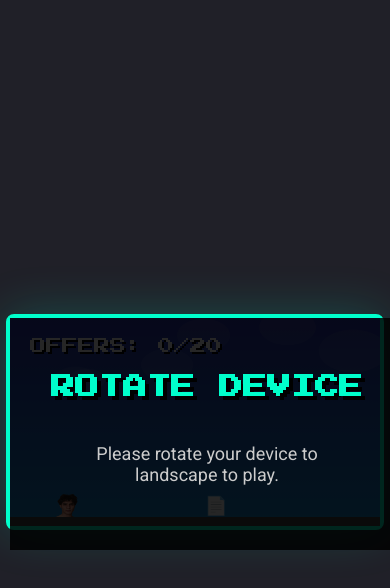
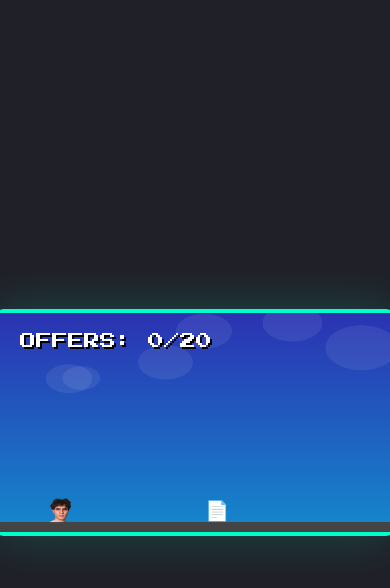
Before and after one commit to itsjedihere-stack/shumailragebait, a plain HTML site: page index.html in a window 390 px wide. Both pictures are taken after a click on the button "START GRINDING". Shown: the top 588 px of the page. Drawn offline with Linux system fonts and the light colour scheme; files whose address does not match are found by name.

Commit message:
Add files via upload

```diff
--- a/index.html
+++ b/index.html
@@ -130,11 +130,6 @@
             </div>
         </div>
 
-        <div id="rotateNotice" class="ui-layer hidden">
-            <h1>Rotate Device</h1>
-            <p>Please rotate your device to landscape to play.</p>
-        </div>
-
         <div id="gameOverScreen" class="ui-layer hidden">
             <h1 style="color: var(--danger)">Disappointed</h1>
             <p>Rejection Letter Received.</p>
@@ -168,9 +163,9 @@
 
         function fitCanvas() {
             const dpr = window.devicePixelRatio || 1;
-            // compute CSS size constrained to viewport while preserving aspect
-            const maxCssW = Math.min(WIDTH, window.innerWidth - 20);
-            const maxCssH = Math.min(HEIGHT, window.innerHeight - 80);
+            // compute CSS size constrained to the full viewport while preserving aspect
+            const maxCssW = window.innerWidth;
+            const maxCssH = window.innerHeight;
             let cssW = maxCssW;
             let cssH = Math.round(cssW * HEIGHT / WIDTH);
             if (cssH > maxCssH) {
@@ -253,36 +248,30 @@
         // Start button binding (use shipped avatar only) — also unlock audio on user gesture
         document.addEventListener('DOMContentLoaded', () => {
             const startBtn = document.getElementById('startBtn');
-            startBtn.addEventListener('click', () => {
+            startBtn.addEventListener('click', async () => {
                 unlockAudio();
                 if (!game) game = new Game();
                 if (!game.avatar && typeof defaultAvatar !== 'undefined') game.avatar = defaultAvatar;
+                // Request fullscreen then try to lock orientation to landscape (works in many mobile browsers when in fullscreen)
+                try {
+                    const gc = document.getElementById('game-container');
+                    if (gc && gc.requestFullscreen) await gc.requestFullscreen();
+                } catch (e) {}
+                try {
+                    if (screen.orientation && screen.orientation.lock) {
+                        await screen.orientation.lock('landscape').catch(() => {});
+                    } else if (screen.lockOrientation) {
+                        try { screen.lockOrientation('landscape'); } catch (e) {}
+                    }
+                } catch (e) {}
+
+                fitCanvas();
                 game.start();
             });
 
-            // initial canvas sizing and wire resize + orientation check
+            // initial canvas sizing and wire resize
             fitCanvas();
-            function checkOrientation() {
-                const rotateEl = document.getElementById('rotateNotice');
-                if (window.innerWidth < window.innerHeight) {
-                    // portrait — ask user to rotate and pause game if running
-                    if (rotateEl) rotateEl.classList.remove('hidden');
-                    if (typeof game !== 'undefined' && game && game.isRunning) {
-                        game._wasRunning = true;
-                        game.isRunning = false;
-                    }
-                } else {
-                    if (rotateEl) rotateEl.classList.add('hidden');
-                    fitCanvas();
-                    if (typeof game !== 'undefined' && game && game._wasRunning) {
-                        game.isRunning = true;
-                        game._wasRunning = false;
-                        requestAnimationFrame(animate);
-                    }
-                }
-            }
-            checkOrientation();
-            window.addEventListener('resize', () => { fitCanvas(); checkOrientation(); });
+            window.addEventListener('resize', fitCanvas);
         });
 
         // --- CLASSES ---
```
